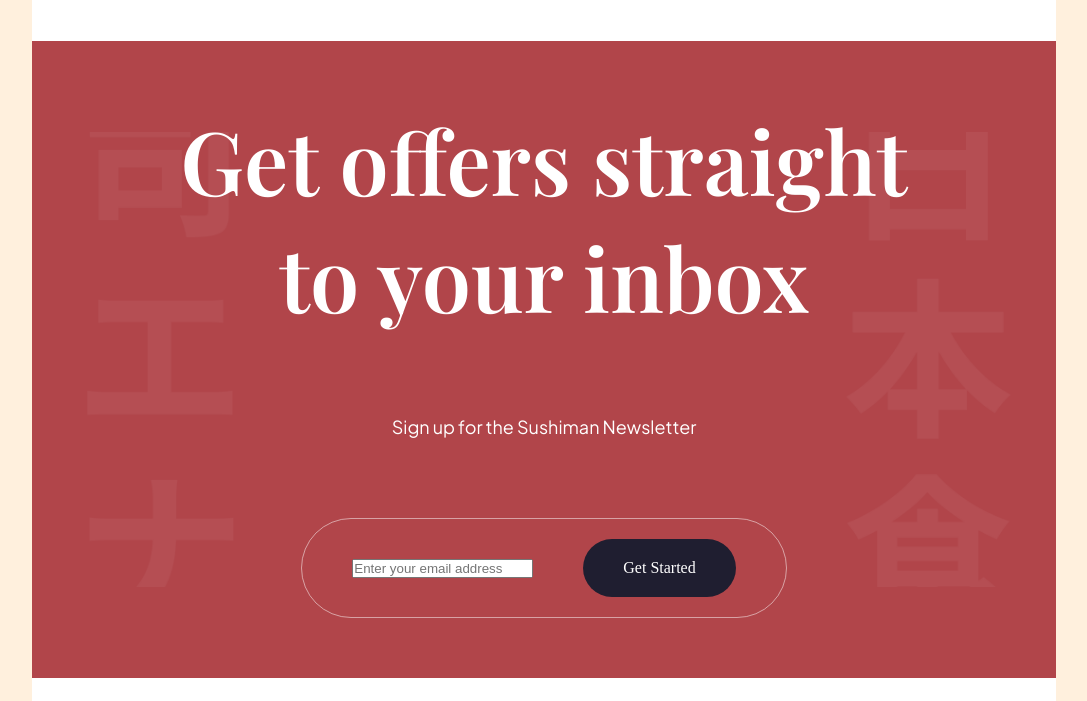
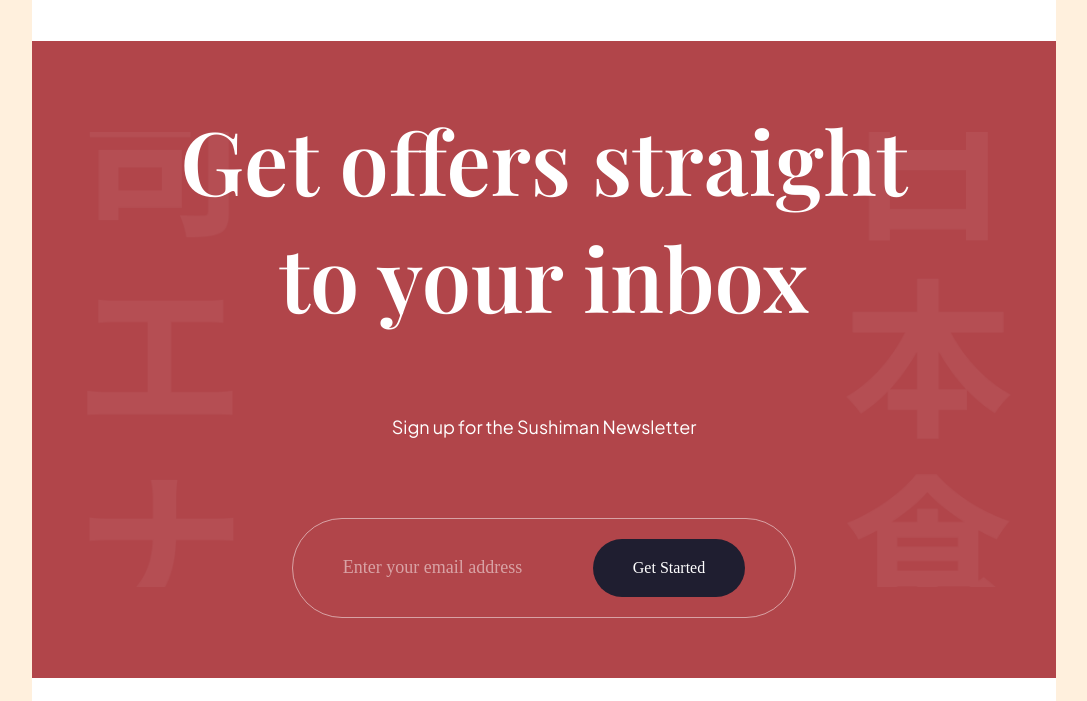
Before and after one commit to Akinstee/Tyrestaurant, a plain HTML site: page index.html in a window 1280 px wide. Shown: the part 3938-4639 px from the top of the page, without its empty margins (96-1183 px from the left). Drawn offline with nearby package versions, Linux system fonts and the light colour scheme.

Commit message:
Correction

```diff
--- a/index.html
+++ b/index.html
@@ -789,6 +789,7 @@
             background-color: #1f1e30;
             padding: 20px 40px;
             border-radius: 100px;
+            cursor: pointer;
           "
         >
           Get Started
--- a/styles.css
+++ b/styles.css
@@ -74,3 +74,13 @@ a{
     grid-gap: 10px;
     align-items: center;
 }
+
+input {
+    all: unset;
+  }
+
+  input::placeholder {
+    color: #fff;
+    opacity: 0.5;
+    font-size: 18px;
+  }
```
